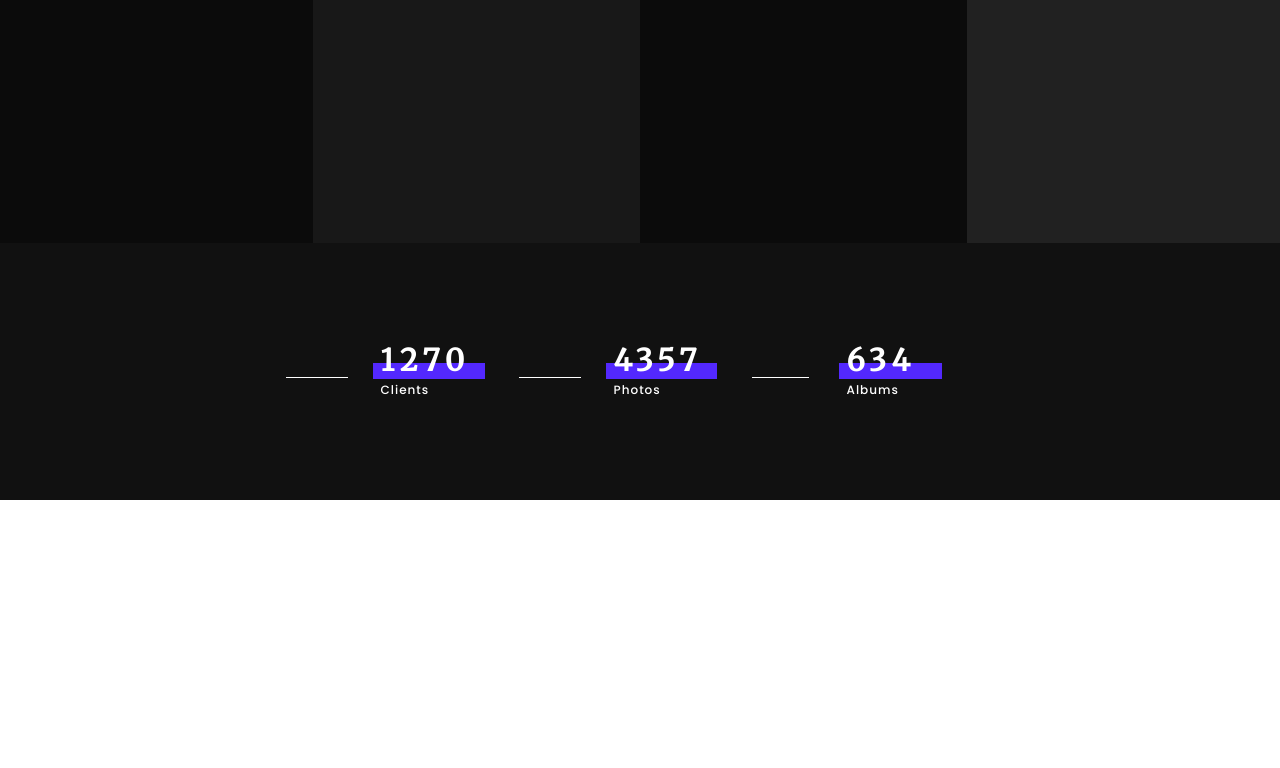
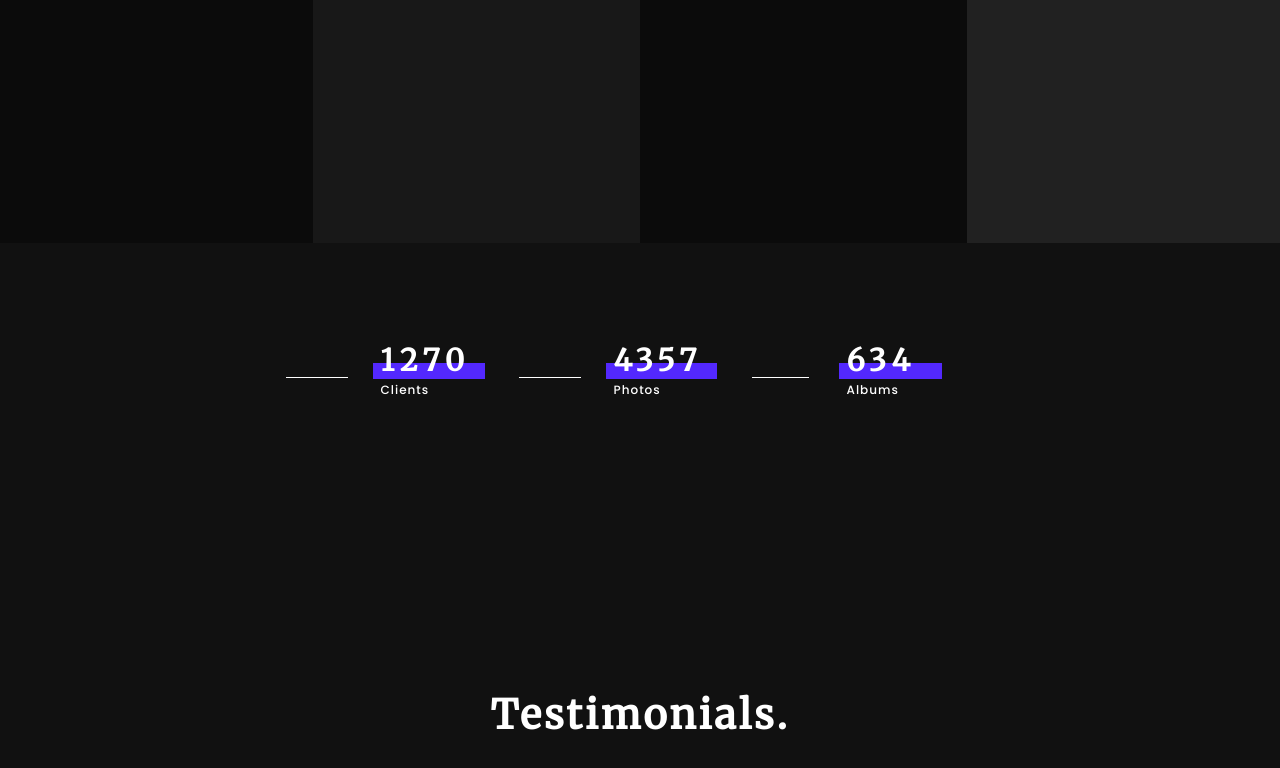
Before and after one commit to dalejodc/frontend-test, an Angular app: page / in a window 1280 px wide. Shown: the part 2460-3228 px from the top of the page. Before the commit the page ends 2960 px from the top, so only its background shows below. Built offline with nearby package versions, Linux system fonts and the light colour scheme; a small style sheet from the web is missing.

Commit message:
Testimonials styles

```diff
--- a/src/app/components/home/home.component.html
+++ b/src/app/components/home/home.component.html
@@ -2,3 +2,4 @@
 <app-header></app-header>
 <app-about-us></app-about-us>
 <app-my-work></app-my-work>
+<app-testimonials></app-testimonials>
--- a/src/app/components/testimonials/testimonials.component.css
+++ b/src/app/components/testimonials/testimonials.component.css
@@ -0,0 +1,37 @@
+.testimonials {
+    background-color: var(--light-black);
+    height: 100%;
+    min-height: 100vh;
+    background-repeat: no-repeat;
+    z-index: -5;
+    padding-top: 40px;
+}
+
+
+.title {
+    color: white;
+    font-family: 'Merriweather', serif;
+    font-size: 40px;
+    letter-spacing: 4px;
+    color: white;
+    align-content: center;
+    display: inline-block;
+    letter-spacing: .2rem;
+    padding: 4px 0;
+    position: relative;
+    text-decoration: none;
+    z-index: 1;
+    margin-top: 30px;
+}
+
+.title::after{
+    /* width: 100%; */
+    border-left: 1px solid white;
+    content: '';
+    height: 140%;
+    position: absolute;
+    left: 50%;
+    top: 150%;
+    opacity: 1;
+    z-index: -1;
+}
--- a/src/app/components/testimonials/testimonials.component.html
+++ b/src/app/components/testimonials/testimonials.component.html
@@ -1,3 +1,10 @@
-<p>
-  testimonials works!
-</p>
+<div class="testimonials">
+  <div class="ui grid" style="margin-top: 8%">
+
+    <div class="two wide tablet five wide computer column"></div>
+    <div class="sixteen wide mobile twelve wide tablet six wide computer column image center aligned">
+      <h2 class="title center aligned">Testimonials.</h2>
+    </div>
+    <div class="two wide tablet five wide computer column"></div>
+  </div>
+</div>
```
